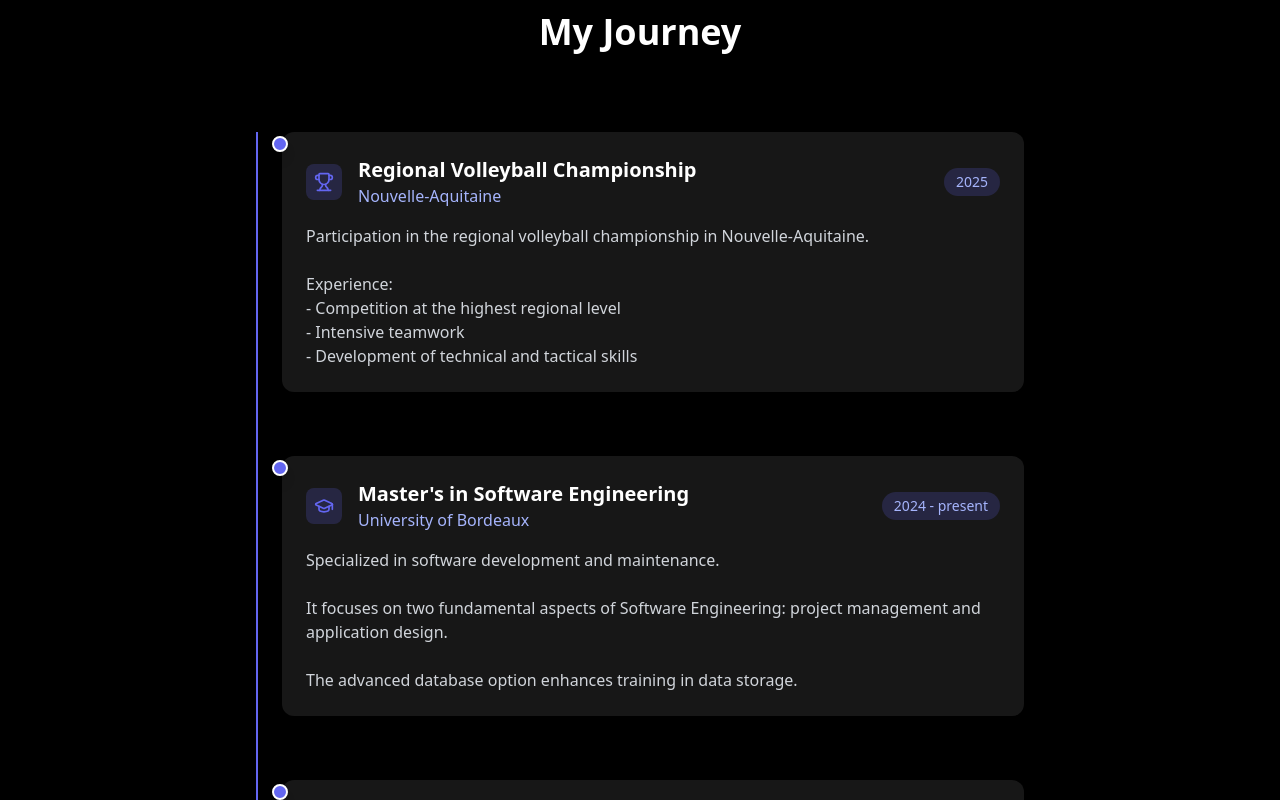
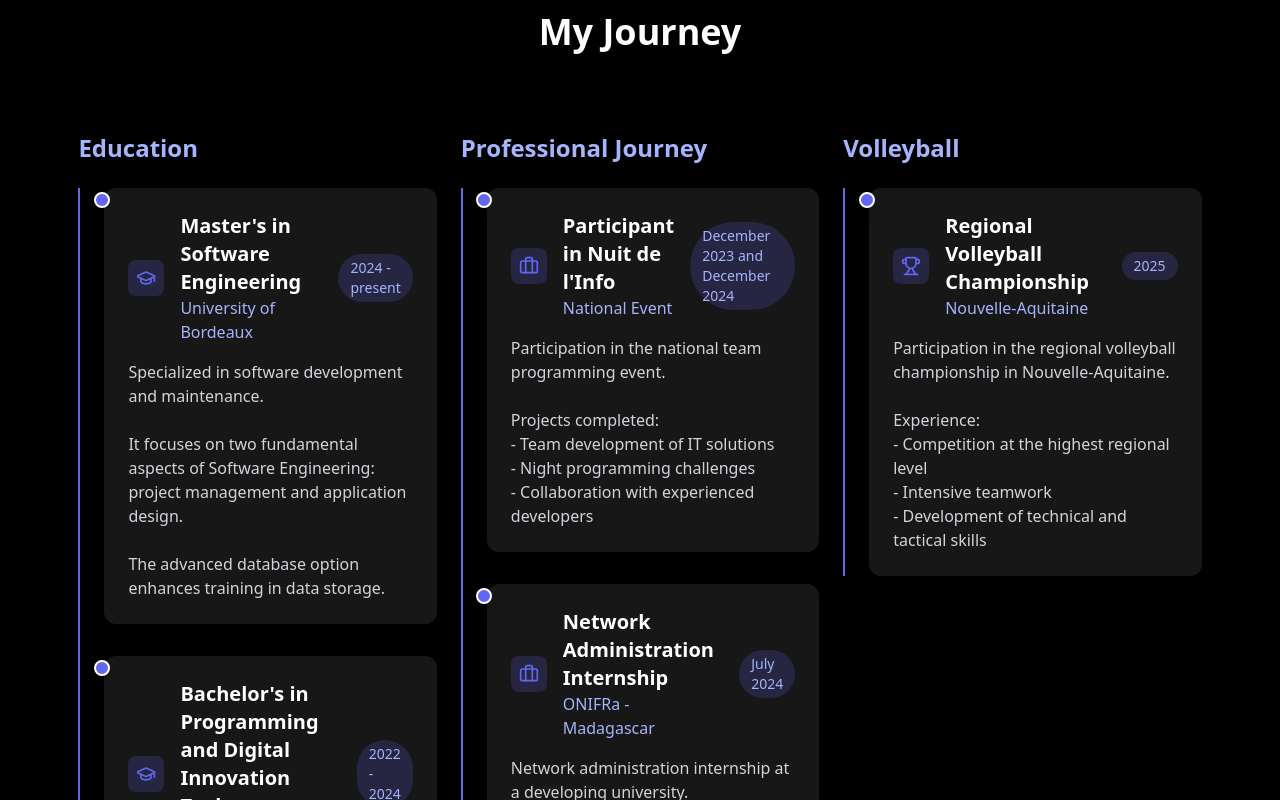
Before and after one commit to Fandu11/Portofolio, a React (Vite) app: page / in a window 1280 px wide. Shown: the part 2740-3540 px from the top of the page. Built offline with nearby package versions, Linux system fonts and the light colour scheme.

Commit message:
refactor experiencesection

```diff
--- a/public/locales/en/translation.json
+++ b/public/locales/en/translation.json
@@ -38,6 +38,11 @@
   },
   "experience": {
     "title": "My Journey",
+    "sections": {
+      "education": "Education",
+      "professional": "Professional Journey",
+      "volley": "Volleyball"
+    },
     "items": [
       {
         "type": "experience",
--- a/public/locales/fr/translation.json
+++ b/public/locales/fr/translation.json
@@ -38,6 +38,11 @@
   },
   "experience": {
     "title": "Mon Parcours",
+    "sections": {
+      "education": "Etudes",
+      "professional": "Parcours professionnel",
+      "volley": "Volley"
+    },
     "items": [
       {
         "type": "experience",
--- a/public/locales/mg/translation.json
+++ b/public/locales/mg/translation.json
@@ -38,6 +38,11 @@
   },
   "experience": {
     "title": "Ny lalana nalehako",
+    "sections": {
+      "education": "Fianarana",
+      "professional": "Lalana matihanina",
+      "volley": "Volley"
+    },
     "items": [
       {
         "type": "experience",
--- a/src/components/sections/ExperienceSection.tsx
+++ b/src/components/sections/ExperienceSection.tsx
@@ -4,43 +4,45 @@ import { GraduationCap, Briefcase, Trophy } from 'lucide-react';
 import { motion } from 'framer-motion';
 import { useTranslation } from 'react-i18next';
 
-const ExperienceSection: React.FC = () => {
-  const { t } = useTranslation();
-  const timelineData = t('experience.items', { returnObjects: true }) as Array<{
+type TimelineItem = {
   type: string;
   title: string;
   subtitle: string;
   date: string;
   description: string;
-  }>;
+};
 
-  return (
-    <section id="experience" className="bg-black py-20 px-4 text-white">
-      <div className="max-w-3xl mx-auto">
-        <h2 className="text-4xl font-bold text-center text-white mb-20">
-          {t('experience.title')}
-        </h2>
+const ExperienceSection: React.FC = () => {
+  const { t } = useTranslation();
+  const timelineData = t('experience.items', { returnObjects: true }) as TimelineItem[];
 
+  const volleyItems = timelineData.filter((item) =>
+    item.title.toLowerCase().includes('volley')
+  );
+  const educationItems = timelineData.filter((item) => item.type === 'education');
+  const professionalItems = timelineData.filter(
+    (item) => item.type === 'experience' && !item.title.toLowerCase().includes('volley')
+  );
+
+  const renderTimeline = (items: TimelineItem[]) => (
     <div className="relative border-l-2 border-indigo-500 pl-6">
-          {timelineData.map((item, index) => (
+      {items.map((item, index) => (
         <motion.div
-              key={index}
-              className="mb-16 relative"
+          key={`${item.title}-${index}`}
+          className="mb-8 relative"
           initial={{ opacity: 0, x: -30 }}
           whileInView={{ opacity: 1, x: 0 }}
           viewport={{ once: true, amount: 0.2 }}
           transition={{ duration: 0.3, delay: index * 0.05 }}
         >
-              {/* Point bleu */}
           <div className="absolute -left-[0.65rem] top-1 w-4 h-4 bg-indigo-500 rounded-full border-2 border-white shadow-lg" />
 
-              {/* Contenu */}
           <div className="bg-neutral-900 rounded-xl p-6 shadow-md">
             <div className="flex items-center gap-4 mb-4">
               <div className="p-2 bg-indigo-500/20 rounded-lg">
-                    {item.type === "experience" && index === 0 ? (
+                {item.title.toLowerCase().includes('volley') ? (
                   <Trophy className="text-indigo-500 w-5 h-5" />
-                    ) : item.type === "education" ? (
+                ) : item.type === 'education' ? (
                   <GraduationCap className="text-indigo-500 w-5 h-5" />
                 ) : (
                   <Briefcase className="text-indigo-500 w-5 h-5" />
@@ -59,6 +61,37 @@ const ExperienceSection: React.FC = () => {
         </motion.div>
       ))}
     </div>
+  );
+
+  return (
+    <section id="experience" className="bg-black py-20 px-4 text-white">
+      <div className="w-[90%] max-w-none mx-auto">
+        <h2 className="text-4xl font-bold text-center text-white mb-20">
+          {t('experience.title')}
+        </h2>
+
+        <div className="grid grid-cols-1 lg:grid-cols-3 gap-8 lg:gap-6">
+          <div>
+            <h3 className="text-2xl font-semibold text-indigo-300 mb-6">
+              {t('experience.sections.education')}
+            </h3>
+            {renderTimeline(educationItems)}
+          </div>
+
+          <div>
+            <h3 className="text-2xl font-semibold text-indigo-300 mb-6">
+              {t('experience.sections.professional')}
+            </h3>
+            {renderTimeline(professionalItems)}
+          </div>
+
+          <div>
+            <h3 className="text-2xl font-semibold text-indigo-300 mb-6">
+              {t('experience.sections.volley')}
+            </h3>
+            {renderTimeline(volleyItems)}
+          </div>
+        </div>
       </div>
     </section>
   );
```
Lines whose indentation alone changed are shown as unchanged.
